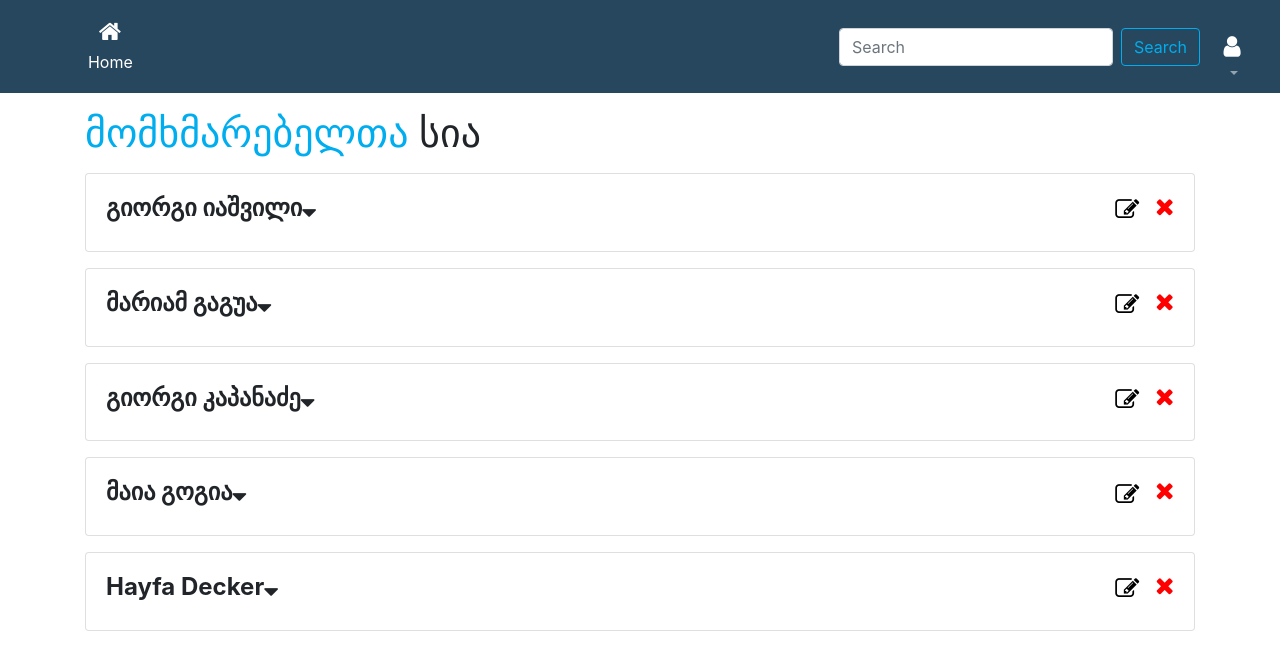
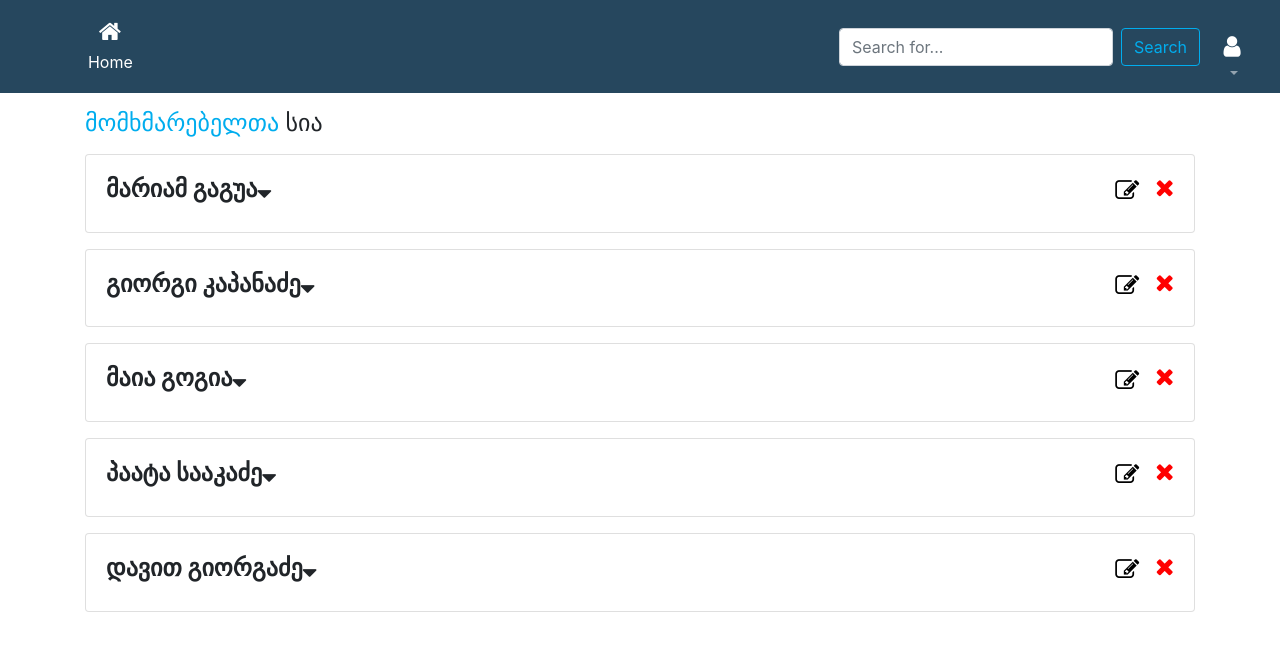
Before and after one commit to ArtZ23/TBCPay_Project, a React (Create React App) app: page / in a window 1280 px wide. Shown: the top 670 px of the page. Built offline with nearby package versions, Linux system fonts and the light colour scheme; data requests are answered from the project's data file.

Commit message:
Update project

```diff
--- a/db.json
+++ b/db.json
@@ -1,26 +1,15 @@
 {
   "contacts": [
     {
-      "name": "გიორგი",
-      "surname": "იაშვილი",
-      "userid": "12345678910",
-      "gender": "მამრობითი",
-      "dob": "1999-05-22T19:00:00.000Z",
-      "birthlocation": "USA",
-      "city": "NEw York",
-      "street": "School street 14",
-      "id": "21505a11-de92-47b0-88b3-3bf263ac4405"
-    },
-    {
-      "id": "fdcf00e6-7772-4e76-a765-bc305ae63ece",
       "name": "მარიამ",
       "surname": "გაგუა",
       "userid": "12345678910",
       "gender": "მდედრობითი",
-      "dob": "2002-05-22T19:00:00.000Z",
+      "dob": "2019-05-21T09:23:29.000Z",
       "birthlocation": "USA",
       "city": "NEw York",
-      "street": "School street 14"
+      "street": "School street 14",
+      "id": "fdcf00e6-7772-4e76-a765-bc305ae63ece"
     },
     {
       "id": "35b71c23-4a8c-4274-885f-780161177a96",
@@ -45,15 +34,26 @@
       "street": "School street 14"
     },
     {
-      "name": "Hayfa ",
-      "surname": "Decker",
-      "userid": "515326",
+      "id": "19f4ecaf-c40c-4805-b015-7000426d7fa1",
+      "name": "პაატა",
+      "surname": "სააკაძე",
+      "userid": "12345678910",
       "gender": "მამრობითი",
-      "dob": "2011-04-27T20:00:00.000Z",
-      "birthlocation": "UK",
-      "city": "Sed doloribus asperi",
-      "street": "Quis enim fuga Corp",
-      "id": "4bab8fa7-9e6c-48a0-b243-14b730dcdc12"
+      "dob": "2019-05-24T18:38:53.674Z",
+      "birthlocation": "USA",
+      "city": "NEw York",
+      "street": "School street 14"
+    },
+    {
+      "id": "57f3ed8c-e4ef-4a51-b1ea-0fbb1fa489ca",
+      "name": "დავით",
+      "surname": "გიორგაძე",
+      "userid": "12345678910",
+      "gender": "მამრობითი",
+      "dob": "2019-05-24T19:20:26.151Z",
+      "birthlocation": "USA",
+      "city": "NEw York",
+      "street": "School street 1425"
     }
   ]
 }
--- a/package.json
+++ b/package.json
@@ -17,6 +17,7 @@
     "react-dom": "^16.8.6",
     "react-router-dom": "^5.0.0",
     "react-scripts": "3.0.1",
+    "react-search": "^2.1.0",
     "react-search-box": "^2.0.1",
     "uuid": "^3.3.2"
   },
--- a/src/App.js
+++ b/src/App.js
@@ -3,9 +3,9 @@ import { BrowserRouter as Router, Route, Switch } from "react-router-dom";
 import Contacts from "./components/contacts/Contacts";
 import Header from "./components/Navbar/Header";
 import NotFound from "./components/Notfound";
-
 import Addcontact from "./components/contacts/Addcontact";
 import Editcontact from "./components/contacts/Editcontact";
+
 import { Provider } from "./context";
 import "bootstrap/dist/css/bootstrap.min.css";
 import "bootstrap/dist/js/bootstrap.bundle.min";
--- a/src/components/Navbar/Header.js
+++ b/src/components/Navbar/Header.js
@@ -32,9 +32,7 @@ class Header extends Component {
             <form className="form-inline my-2 my-lg-0">
               <input
                 className="form-control mr-sm-2"
-                type="text"
-                placeholder="Search"
-                aria-label="Search"
+                placeholder="Search for..."
               />
               <button
                 className="btn  btn-outline-primary my-2 my-sm-0"
--- /dev/null
+++ b/src/components/contacts/Contact.css
@@ -0,0 +1,9 @@
+@media (max-width: 420px) {
+  b {
+    font-size: 1rem;
+  }
+  .fa-edit,
+  .fa-times {
+    font-size: 1.5rem;
+  }
+}
--- a/src/components/contacts/Contact.js
+++ b/src/components/contacts/Contact.js
@@ -3,6 +3,7 @@ import PropTypes from "prop-types";
 import { Consumer } from "../../context";
 import { Link } from "react-router-dom";
 import axios from "axios";
+import "./Contact.css";
 
 class Contact extends Component {
   state = {
@@ -65,7 +66,17 @@ class Contact extends Component {
                     სქესი: <b> {contact.gender}</b>
                   </li>
                   <li className="list-group-item">
-                    დაბადების თარიღი : <b>{contact.dob}</b>
+                    დაბადების თარიღი :{" "}
+                    <b
+                      style={{
+                        whiteSpace: "nowrap",
+                        maxWidth: "8.4%",
+                        overflow: "hidden",
+                        display: "-webkit-box"
+                      }}
+                    >
+                      {contact.dob}
+                    </b>
                   </li>
                   <li className="list-group-item">
                     დაბადების ადგილი : <b> {contact.birthlocation}</b>
--- a/src/components/contacts/Contacts.js
+++ b/src/components/contacts/Contacts.js
@@ -1,6 +1,8 @@
 import React, { Component } from "react";
 import Contact from "./Contact";
 import { Consumer } from "../../context";
+
+import axios from "axios";
 
 class Contacts extends Component {
   render() {
@@ -10,7 +12,7 @@ class Contacts extends Component {
           const { contacts } = value;
           return (
             <React.Fragment>
-              <h1 className="display-6 mb-3">
+              <h1 className="display-6 mb-3" style={{ fontSize: "1.5rem" }}>
                 <span className="display-6" style={{ color: "rgb(0,173,238)" }}>
                   მომხმარებელთა
                 </span>{" "}
--- a/src/components/contacts/Editcontact.js
+++ b/src/components/contacts/Editcontact.js
@@ -15,8 +15,7 @@ class Editcontact extends Component {
     dob: "",
     birthlocation: "",
     city: "",
-    street: "",
-
+    street: ""
   };
   constructor(props) {
     super(props);
@@ -110,8 +109,7 @@ class Editcontact extends Component {
       dob,
       birthlocation,
       city,
-      street,
-
+      street
     } = this.state;
     return (
       <Consumer>
@@ -236,7 +234,7 @@ class Editcontact extends Component {
                   </div>
                 </div>
                 <button type="submit" className="btn btn-primary">
-                  რეგისტრაცია
+                  განახლება
                 </button>
               </form>
             </div>
```
Also changed, not shown: 2 other files (tests, documents, lock files or other folders).
